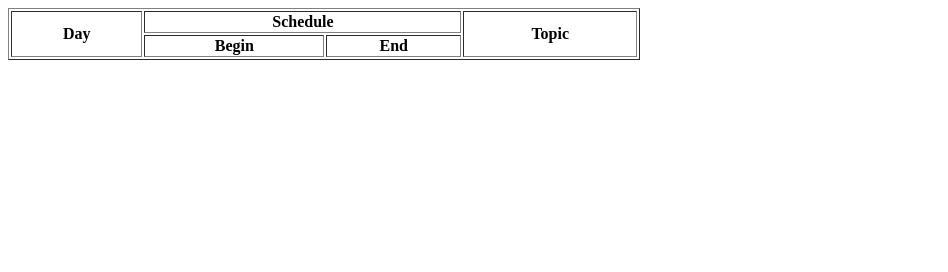
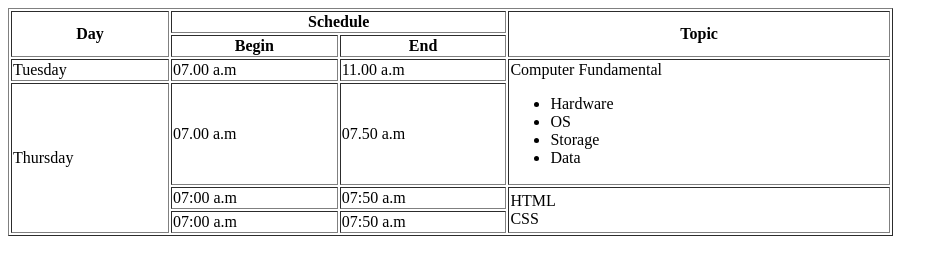
Before and after one commit to YusufStar/Table-Example, a plain HTML site: page index.html in a window 1280 px wide. Shown: the whole page, without its empty margins (0-948 px from the left). Drawn offline with Linux system fonts and the light colour scheme.

Commit message:
added table

```diff
--- a/index.html
+++ b/index.html
@@ -4,10 +4,12 @@
     <meta charset="UTF-8">
     <meta http-equiv="X-UA-Compatible" content="IE=edge">
     <meta name="viewport" content="width=device-width, initial-scale=1.0">
-    <title>Table Example</title>
+    <title>Document</title>
 </head>
 <body>
-    <table border="1" width="50%">
+    <table border="1" width="70%">
+        <thead>
+            <tr>
                 <th rowspan="2">Day</th>
                 <th colspan="2">Schedule</th>
                 <th rowspan="2">Topic</th>
@@ -16,6 +18,38 @@
                 <th>Begin</th>
                 <th>End</th>
             </tr>
+        </thead>
+        <tbody>
+            <tr>
+                <td>Tuesday</td>
+                <td>07.00 a.m</td>
+                <td>11.00 a.m</td>
+                <td rowspan="2">
+                    Computer Fundamental
+                    <ul>
+                        <li>Hardware</li>
+                        <li>OS</li>
+                        <li>Storage</li>
+                        <li>Data</li>
+                    </ul>
+                </td>
+            </tr>
+            <tr>
+                <td rowspan="3">Thursday</td>
+                <td>07.00 a.m</td>
+                <td>07.50 a.m</td>
+            </tr>
+            <tr>
+                <td>07:00 a.m</td>
+                <td>07:50 a.m</td>
+                <td rowspan="2"> HTML <br> CSS</td>
+            </tr>
+            <tr>
+                <td>07:00 a.m</td>
+                <td>07:50 a.m</td>
+            </tr>
+        </tbody>
     </table>
+
 </body>
 </html>
```
Lines whose indentation alone changed are shown as unchanged.
